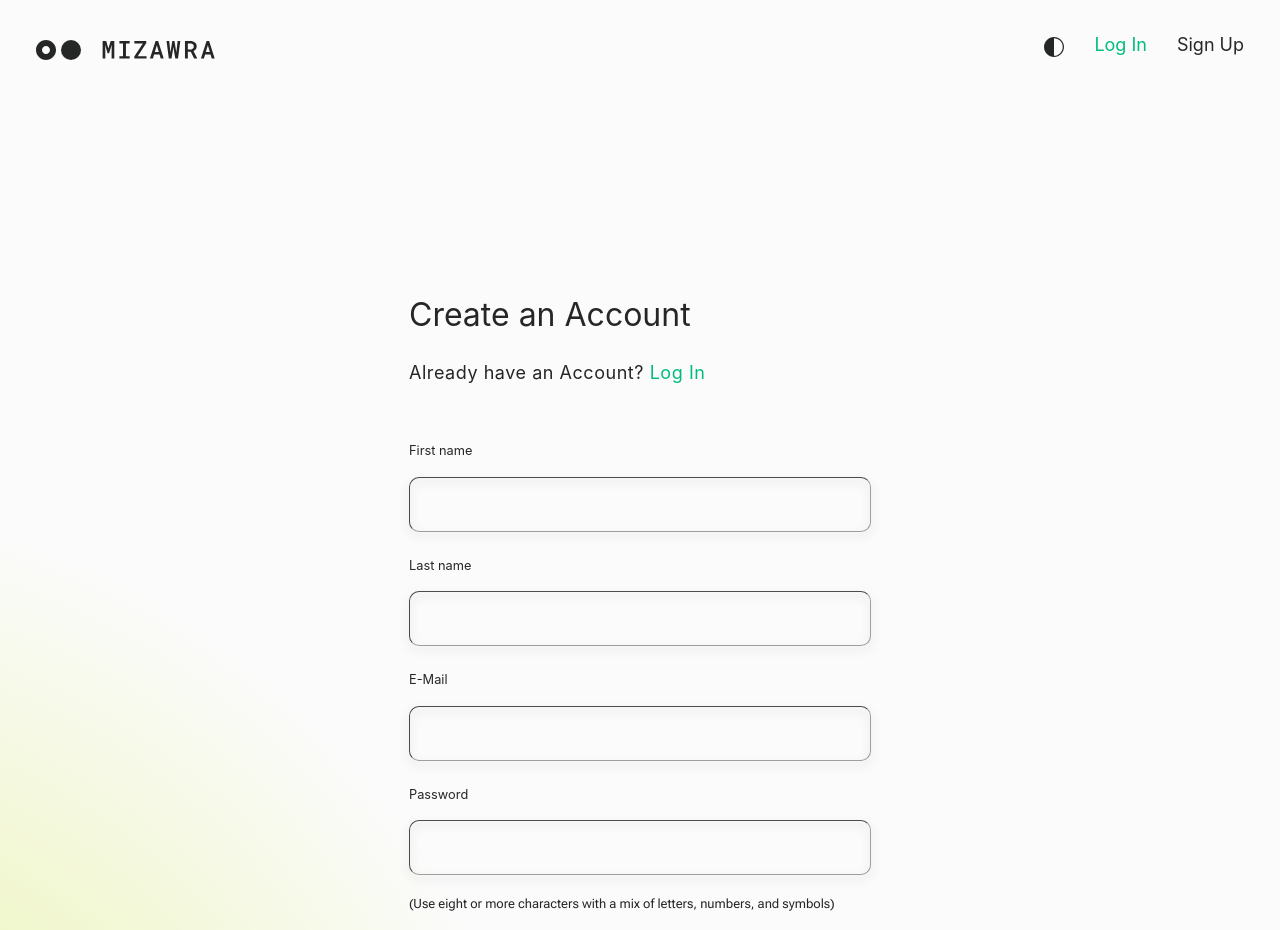
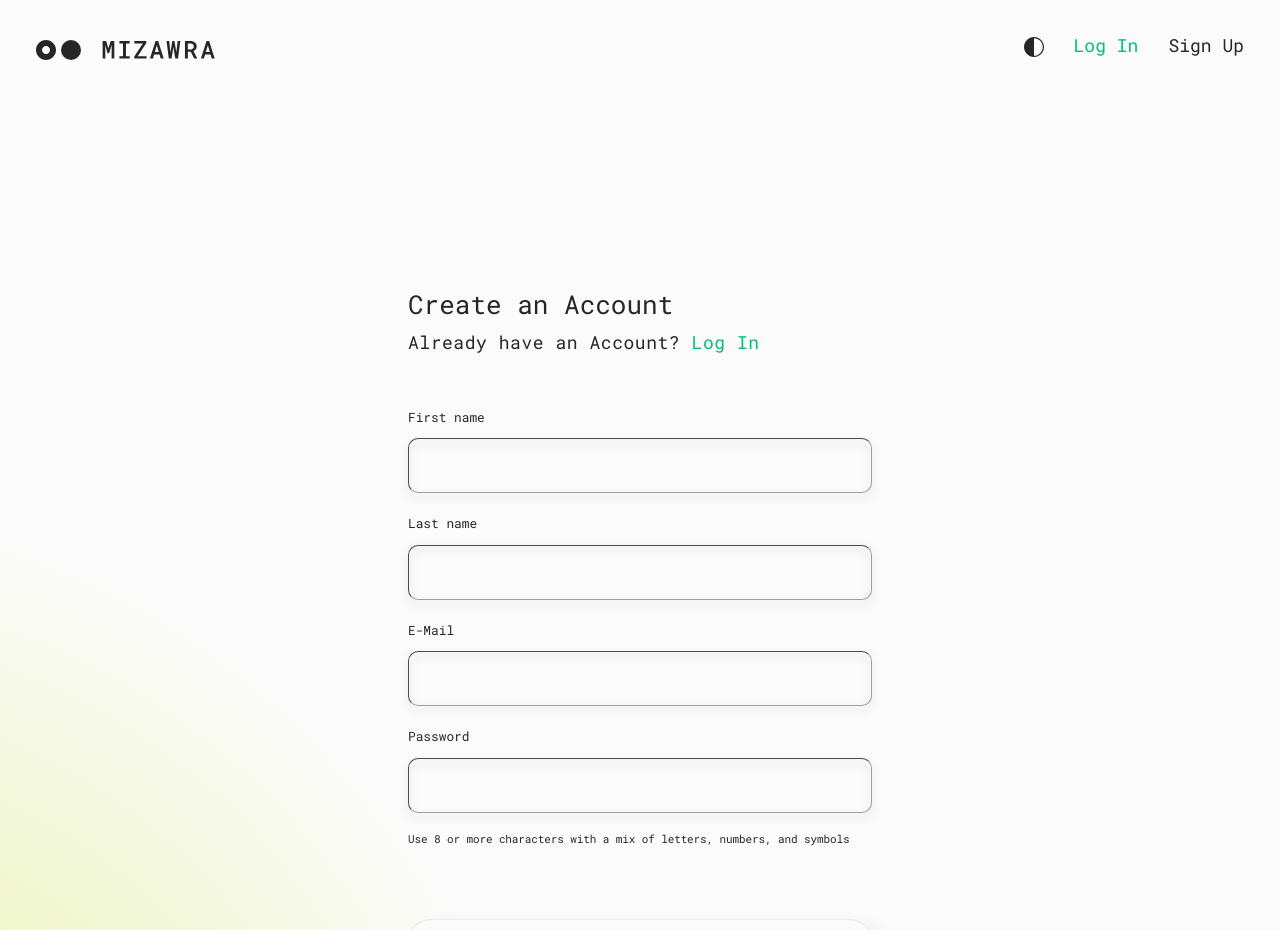
Before and after one commit to Himynameismarco/vue-MiZaWra-test, a Vue app: page /register in a window 1280 px wide. Shown: the top 930 px of the page. Built offline with nearby package versions, Linux system fonts and the light colour scheme.

Commit message:
register page fonts updated

```diff
--- a/src/App.vue
+++ b/src/App.vue
@@ -21,4 +21,10 @@ onMounted(() => {
   src: local("Roboto Flex"),
   url(src/fonts/RobotoFlex-VariableFont_GRAD,XTRA,YOPQ,YTAS,YTDE,YTFI,YTLC,YTUC,opsz,slnt,wdth,wght.ttf) format("truetype");
 }
+
+@font-face {
+  font-family: "Roboto Mono";
+  src: local("Roboto Mono"),
+  url(src/fonts/RobotoMono-VariableFont_wght.ttf) format("truetype");
+}
 </style>
--- a/src/assets/base.css
+++ b/src/assets/base.css
@@ -34,6 +34,8 @@
   --gradient-color-green-dm: radial-gradient(89.55% 64.12% at 50% 92.32%, #788142 0%, #0D0E10 100%);
   --gradient-color-salmon-dm: radial-gradient(89.55% 64.12% at 50% 92.32%, #A67C6F 0%, #0D0E10 100%);
 
+  /* font */
+  font-family: "Roboto Mono", -apple-system, BlinkMacSystemFont, 'Segoe UI', Roboto, Oxygen, Ubuntu, Cantarell, 'Fira Sans', 'Droid Sans', 'Helvetica Neue', sans-serif;
 }
 
 /* assign variables for light mode */
@@ -81,7 +83,7 @@
 
 /* non-theme-specific variables */
 :root {
-  --font-size-large: 2rem;
+  --font-size-large: 26px;
   --font-size-medium: 18px; /* before: 1rem */
   --font-size-label: .8rem;
 
@@ -113,7 +115,7 @@ body {
   margin: 0;
   transition: color 0.5s, background-color 0.5s;
   line-height: 1.6;
-  font-family: Roboto Monospaced, -apple-system, BlinkMacSystemFont, 'Segoe UI', Roboto, Oxygen, Ubuntu, Cantarell, 'Fira Sans', 'Droid Sans', 'Helvetica Neue', sans-serif;
+  font-family: "Roboto Mono", -apple-system, BlinkMacSystemFont, 'Segoe UI', Roboto, Oxygen, Ubuntu, Cantarell, 'Fira Sans', 'Droid Sans', 'Helvetica Neue', sans-serif;
   font-size: var(--font-size-medium);
   text-rendering: optimizeLegibility;
   -webkit-font-smoothing: antialiased;
--- a/src/assets/main.css
+++ b/src/assets/main.css
@@ -17,6 +17,8 @@ h1 {
   font-style: normal;
   letter-spacing: 0px;
   text-align: center;
+  line-height: 30px;
+  font-family: "Roboto Mono", -apple-system, BlinkMacSystemFont, 'Segoe UI', Roboto, Oxygen, Ubuntu, Cantarell, 'Fira Sans', 'Droid Sans', 'Helvetica Neue', sans-serif;
 }
 
 /* Used for Journal Entry headings */
@@ -29,7 +31,7 @@ h2 {
 
 /* Used for Subtitles*/
 h3 {
-  margin-top: 20px;
+  margin-top: 11px;
   margin-bottom: 0;
   font-size: var(--font-size-medium);
   font-style: normal;
@@ -37,7 +39,7 @@ h3 {
   line-height: 25px;
   letter-spacing: 0.03em;
   text-align: center;
-  font-family: Roboto Monospaced, -apple-system, BlinkMacSystemFont, 'Segoe UI', Roboto, Oxygen, Ubuntu, Cantarell, 'Fira Sans', 'Droid Sans', 'Helvetica Neue', sans-serif
+  font-family: "Roboto Mono", -apple-system, BlinkMacSystemFont, 'Segoe UI', Roboto, Oxygen, Ubuntu, Cantarell, 'Fira Sans', 'Droid Sans', 'Helvetica Neue', sans-serif;
 }
 
 .heading-logged-out {
@@ -52,12 +54,13 @@ a,
 }
 
 label {
-  padding-top: 24px;
-  padding-bottom: 15px;
+  padding-top: 20px;
+  padding-bottom: 11px;
   font-size: var(--font-size-label);
 }
 
 input {
+  padding: 0;
   background-color: transparent;
   border-radius: 10px;
   height: 55px;
--- a/src/views/RegisterView.vue
+++ b/src/views/RegisterView.vue
@@ -21,7 +21,7 @@ import NavBarLoggedOut from '../components/NavBarLoggedOut.vue'
           <input type="email" id="email" name="email">
           <label for="password">Password</label>
           <input type="password" id="password" name="password">
-          <p class="sub-password">(Use eight or more characters with a mix of letters, numbers, and symbols)</p>
+          <p class="sub-password">Use 8 or more characters with a mix of letters, numbers, and symbols</p>
           <button class="sign-up">Sign Up</button>
         </form>
       </div>
@@ -35,7 +35,7 @@ import NavBarLoggedOut from '../components/NavBarLoggedOut.vue'
 .register {
   position: relative;
   display: grid;
-  grid-template-columns: auto 462px auto; /* 5 */
+  grid-template-columns: auto 464px auto; /* 5 */
   grid-template-rows: 229px auto; /* 6 */
 }
 
@@ -75,8 +75,8 @@ import NavBarLoggedOut from '../components/NavBarLoggedOut.vue'
 }
 
 .sub-password {
-  font-size: var(--font-size-label);
-  font-family: "Roboto Flex", Roboto Monospaced, -apple-system, BlinkMacSystemFont, 'Segoe UI', Roboto, Oxygen, Ubuntu, Cantarell, 'Fira Sans', 'Droid Sans', 'Helvetica Neue', sans-serif;
+  font-size: 11px;
+  letter-spacing: -0.01em;
 }
 
 .sign-up {
@@ -87,6 +87,12 @@ import NavBarLoggedOut from '../components/NavBarLoggedOut.vue'
   border: 1px solid rgba(102, 102, 102, 0.1);
   box-shadow: 10px 10px 20px rgba(0, 0, 0, 0.1);
   border-radius: 30px;
+
+  font-weight: 400;
+  font-size: 19px; /* TODO: make variable */
+  line-height: 150%;
+  font-family: "Roboto Mono", -apple-system, BlinkMacSystemFont, 'Segoe UI', Roboto, Oxygen, Ubuntu, Cantarell, 'Fira Sans', 'Droid Sans', 'Helvetica Neue', sans-serif;
+
 }
 
 
```
Also changed, not shown: src/fonts/RobotoMono-VariableFont_wght.ttf (added).
